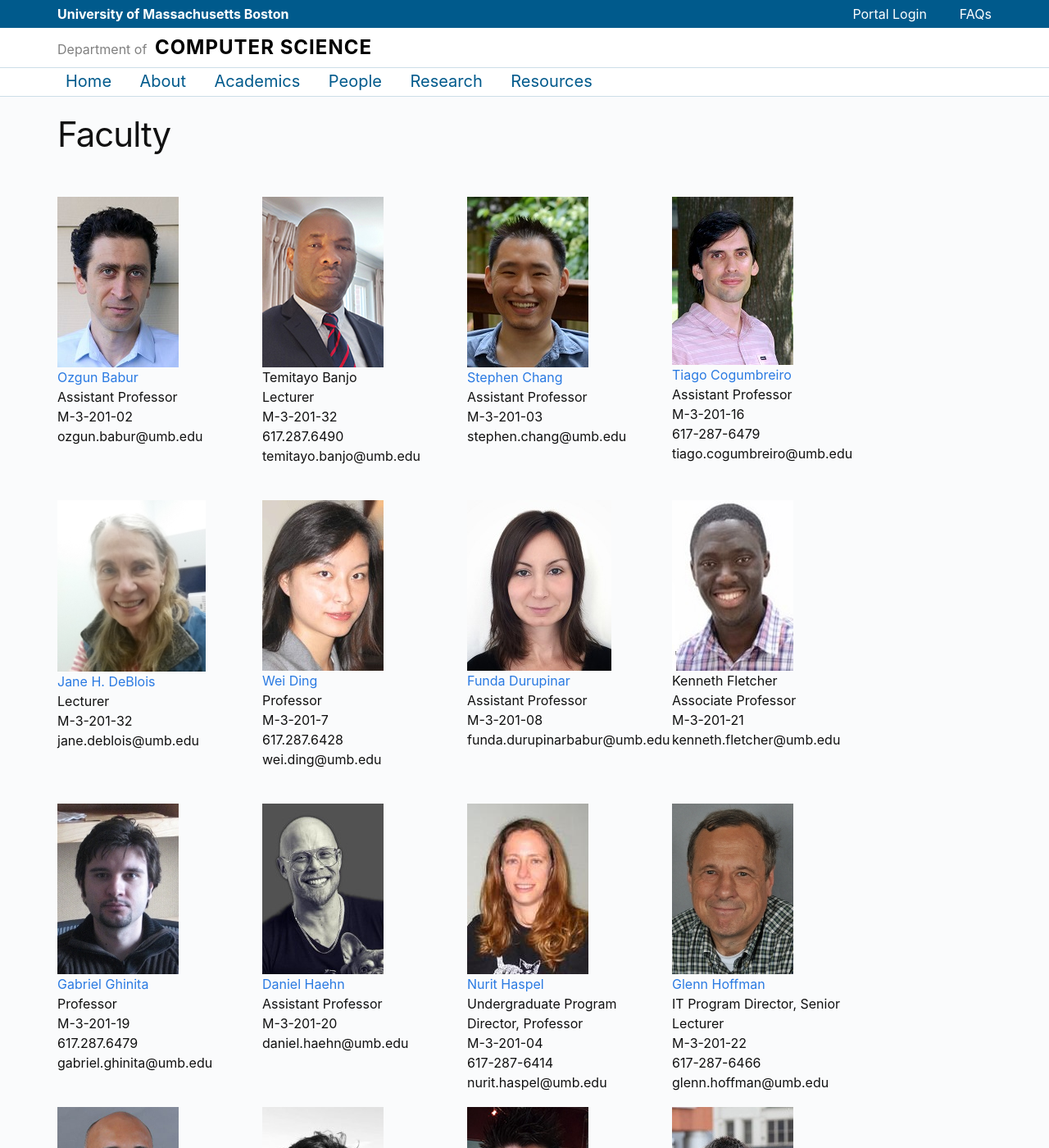
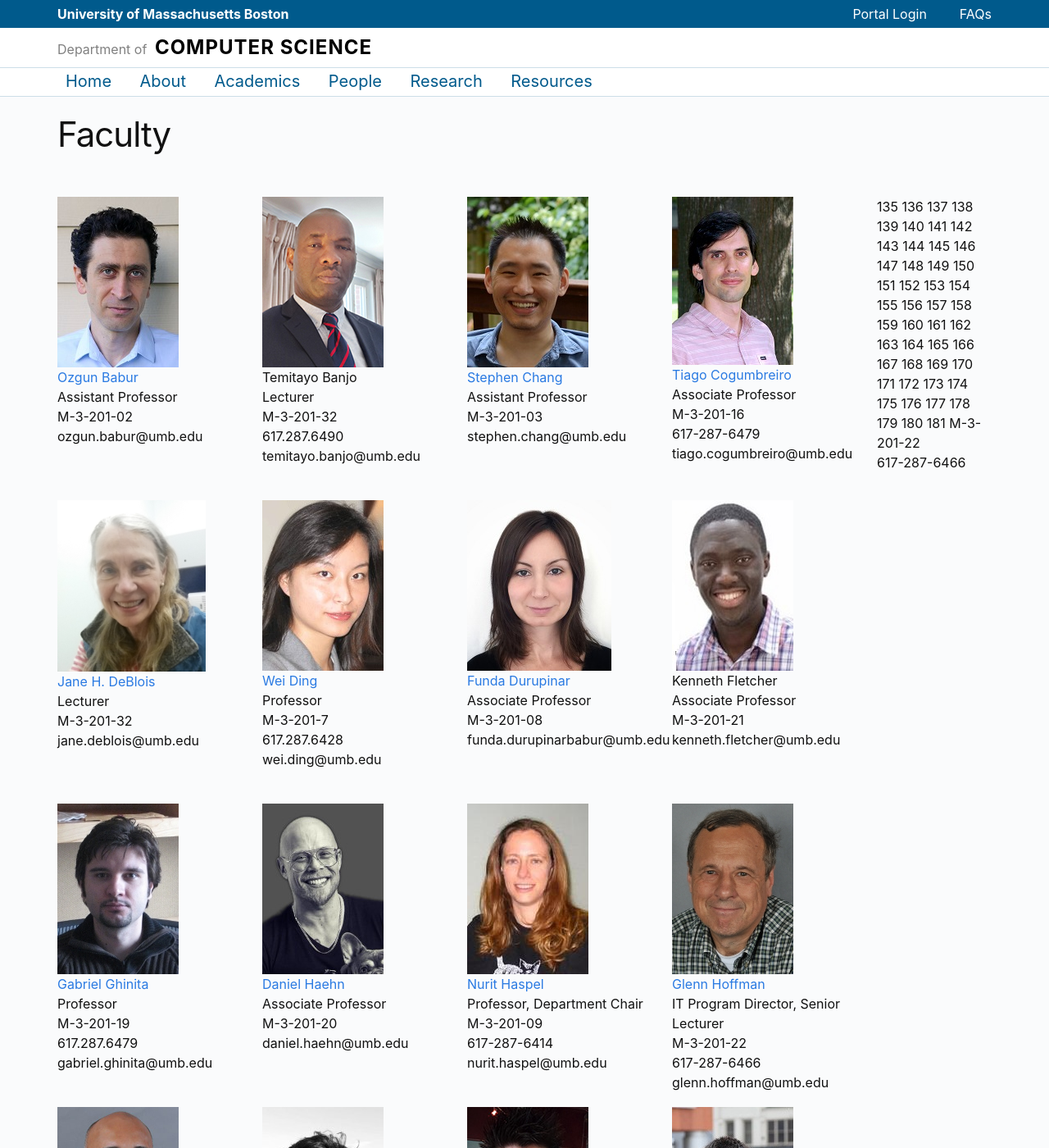
Before and after one commit to umbcs/umbcs.github.io, a Jekyll site: the page built from WEB/people/faculty.markdown, in a window 1280 px wide and 1400 px high. Shown: the whole window at 82% size. Built offline with Jekyll 4.4.1, drawn with Linux system fonts in a browser that asks for light colours; some of the changed text lies outside the part shown.

Commit message:
Update faculty.markdown
Updated ranks and roles

```diff
--- a/WEB/people/faculty.markdown
+++ b/WEB/people/faculty.markdown
@@ -32,7 +32,7 @@ permalink: "/faculty"
   <div class="person">
     <a href="https://cogumbreiro.github.io/"><img src="/WEB/images/people/Tiago_Cogumbreiro.jpg"></a><br>
     <a href="https://cogumbreiro.github.io/" target=_blank>Tiago Cogumbreiro</a><br>
-    Assistant Professor<br>
+    Associate Professor<br>
     M-3-201-16<br>
     617-287-6479<br>
     tiago.cogumbreiro@umb.edu
@@ -55,7 +55,7 @@ permalink: "/faculty"
   <div class="person">
     <a href="http://www.cs.umb.edu/~fundad"><img src="/WEB/images/people/Funda_Durupinar.jpg"></a><br>
     <a href="http://www.cs.umb.edu/~fundad" target=_blank>Funda Durupinar</a><br>
-    Assistant Professor<br>
+    Associate Professor<br>
     M-3-201-08<br>
     funda.durupinarbabur@umb.edu<br>
     <br>
@@ -79,7 +79,7 @@ permalink: "/faculty"
   <div class="person">
     <a href="http://www.cs.umb.edu/~haehn"><img src="/WEB/images/people/Daniel_Haehn.jpg"></a><br>
     <a href="http://www.cs.umb.edu/~haehn" target=_blank>Daniel Haehn</a><br>
-    Assistant Professor<br>
+    Associate Professor<br>
     M-3-201-20<br>
     daniel.haehn@umb.edu<br>
     <br>
@@ -87,8 +87,8 @@ permalink: "/faculty"
   <div class="person">
     <a href="http://www.cs.umb.edu/~nurith"><img src="/WEB/images/people/Nurit_Haspel.jpg"></a><br>
     <a href="http://www.cs.umb.edu/~nurith" target=_blank>Nurit Haspel</a><br>
-    Undergraduate Program Director, Professor<br>
-    M-3-201-04<br>
+    Professor, Department Chair<br>
+    M-3-201-09<br>
     617-287-6414<br>
     nurit.haspel@umb.edu
   </div>
@@ -126,11 +126,18 @@ permalink: "/faculty"
   <div class="person">
     <a href="http://www.faculty.umb.edu/xiaohui.liang"><img src="/WEB/images/people/Xiaohui_Liang.jpg"></a><br>
     <a href="http://www.faculty.umb.edu/xiaohui.liang" target=_blank>Xiaohui Liang</a><br>
-    Interim department Chair, Associate Professor<br>
+    Associate Professor<br>
     M-3-201-24<br>
     617-287-6791<br>
     xiaohui.liang@umb.edu
   </div>
+ <!--   <div class="person">
+    <a href="http://www.faculty.umb.edu/xiaohui.liang" target=_blank>Tariqul Islam Papon</a><br>
+    Assistant Professor<br>
+    M-3-201-28<br>
+    617-287-6791<br>
+    xiaohui.liang@umb.edu
+  </div>-->
   <div class="person">
     <img src="/WEB/images/people/amanda_potasznik.jpg"><br>
     <a href="https://blogs.umb.edu/potasznikresearch/" target=_blank>Amanda Potasznik</a><br>
@@ -150,7 +157,7 @@ permalink: "/faculty"
   <div class="person">
     <a href="http://www.cs.umb.edu/~dsim"><img src="/WEB/images/people/Dan_Simovici.jpg"></a><br>
     <a href="http://www.cs.umb.edu/~dsim" target=_blank>Dan Simovici</a><br>
-    Graduate Program Director, Professor<br>
+    Professor, Graduate Program Director<br>
     M-3-201-05<br>
     617-287-6472<br>
     dan.simovici@umb.edu
@@ -203,7 +210,95 @@ permalink: "/faculty"
   </div>
   <div class="person"></div>
   <div class="person"></div>
-
+135
+136
+137
+138
+139
+140
+141
+142
+143
+144
+145
+146
+147
+148
+149
+150
+151
+152
+153
+154
+155
+156
+157
+158
+159
+160
+161
+162
+163
+164
+165
+166
+167
+168
+169
+170
+171
+172
+173
+174
+175
+176
+177
+178
+179
+180
+181
+    M-3-201-22<br>
+    617-287-6466<br>
+    glenn.hoffman@umb.edu
+  </div>
+  <div class="person">
+    <a href="http://www.cs.umb.edu/~siyer"><img src="/WEB/images/people/swami.jpg"></a><br>
+    <a href="http://www.cs.umb.edu/~siyer" target=_blank>Swami Iyer</a><br>
+    Senior Lecturer<br>
+    M-3-201-14<br>
+    swaminathan.iyer@umb.edu<br>
+    <br>
+  </div>
+<div class="person">
+    <a href="https://talesimbiriba.github.io"><img src="/WEB/images/people/Tales_Imbiriba.jpg"></a><br>
+    <a href="https://talesimbiriba.github.io" target=_blank>Tales Imbiriba</a><br>
+    Assistant Professor<br>
+    M-3-201-04<br>
+    tales.imbiriba@umb.edu
+  </div>
+  <div class="person">
+    <img src="/WEB/images/people/Christopher_Kelly.jpg"><br>
+    Christopher Kelly<br>
+    Lecturer<br>
+    M-3-201-31<br>
+    christopher.kelly005@umb.edu<br>
+    <br>
+  </div>
+  <div class="person">
+    <a href="http://www.faculty.umb.edu/xiaohui.liang"><img src="/WEB/images/people/Xiaohui_Liang.jpg"></a><br>
+    <a href="http://www.faculty.umb.edu/xiaohui.liang" target=_blank>Xiaohui Liang</a><br>
+    Associate Professor<br>
+    M-3-201-24<br>
+    617-287-6791<br>
+    xiaohui.liang@umb.edu
+  </div>
+ <!--   <div class="person">
+    <a href="http://www.faculty.umb.edu/xiaohui.liang" target=_blank>Tianfang Zhang</a><br>
+    Assistant Professor<br>
+    M-3-201-10<br>
+    617-287-6791<br>
+    xiaohui.liang@umb.edu
+  </div>-->
 </div>
 
 
```
Also changed, not shown: other parts of WEB/people/faculty.markdown (+2 -2 lines).
